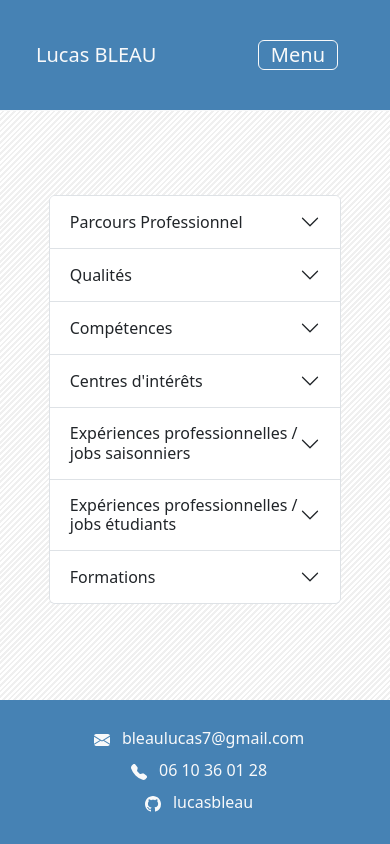
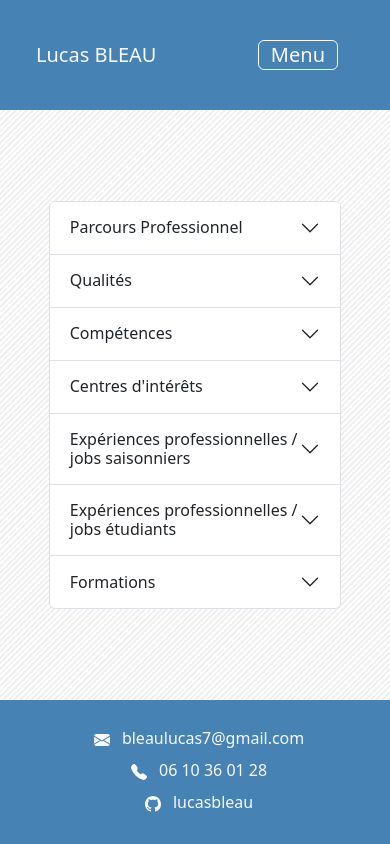
Before and after one commit to lucasbleau/Portfolio2, a PHP site: page /presentation.html in a window 390 px wide. Run offline with PHP 8.4, Linux system fonts and the light colour scheme.

Commit message:
rectif responsive

```diff
--- a/src/presentation.html
+++ b/src/presentation.html
@@ -12,9 +12,13 @@
 </head>
 <body>
 
+<!--PRESENTATION-->
+
+<div class="d-flex flex-column justify-content-between full-vh">
+
     <!--NAVBAR-->
 
-<nav class="navbar navbar-expand-lg p-4 clr1 border-bottom border-light w-100">
+    <nav class="navbar navbar-expand-lg p-4 clr1 w-100 z-3">
         <div class="container-fluid">
             <a class="navbar-brand text-light">Lucas BLEAU</a>
             <button class="navbar-toggler m-3 border border-light" type="button" data-bs-toggle="collapse" data-bs-target="#navbarTogglerDemo03" aria-controls="navbarTogglerDemo03" aria-expanded="false" aria-label="Toggle navigation">
@@ -44,10 +48,8 @@
 
     <!--FIN NAVBAR-->
 
-<!--PRESENTATION-->
-
-<div class="accordion w-75 mx-auto pad-pre" id="accordionPanelsStayOpenExample">
-    <div class="accordion-item">
+    <div class="accordion d-flex flex-column justify-content-center align-items-center my-5" id="accordionPanelsStayOpenExample">
+        <div class="accordion-item w-75">
             <h2 class="accordion-header">
                 <button class="accordion-button collapsed" type="button" data-bs-toggle="collapse" data-bs-target="#panelsStayOpen-collapseOne" aria-expanded="false" aria-controls="panelsStayOpen-collapseOne">
                     Parcours Professionnel
@@ -59,7 +61,7 @@
                 </div>
             </div>
         </div>
-    <div class="accordion-item">
+        <div class="accordion-item w-75">
             <h2 class="accordion-header">
                 <button class="accordion-button collapsed" type="button" data-bs-toggle="collapse" data-bs-target="#panelsStayOpen-collapseTwo" aria-expanded="false" aria-controls="panelsStayOpen-collapseTwo">
                     Qualités
@@ -76,7 +78,7 @@
                 </div>
             </div>
         </div>
-    <div class="accordion-item">
+        <div class="accordion-item w-75">
             <h2 class="accordion-header">
                 <button class="accordion-button collapsed" type="button" data-bs-toggle="collapse" data-bs-target="#panelsStayOpen-collapseThree" aria-expanded="false" aria-controls="panelsStayOpen-collapseThree">
                     Compétences
@@ -94,7 +96,7 @@
                 </div>
             </div>
         </div>
-    <div class="accordion-item">
+        <div class="accordion-item w-75">
             <h2 class="accordion-header">
                 <button class="accordion-button collapsed" type="button" data-bs-toggle="collapse" data-bs-target="#panelsStayOpen-collapseFour" aria-expanded="false" aria-controls="panelsStayOpen-collapseFour">
                     Centres d'intérêts
@@ -109,7 +111,7 @@
                 </div>
             </div>
         </div>
-    <div class="accordion-item">
+        <div class="accordion-item w-75">
             <h2 class="accordion-header">
                 <button class="accordion-button collapsed" type="button" data-bs-toggle="collapse" data-bs-target="#panelsStayOpen-collapseFive" aria-expanded="false" aria-controls="panelsStayOpen-collapseFive">
                     Expériences professionnelles / jobs saisonniers
@@ -126,7 +128,7 @@
                 </div>
             </div>
         </div>
-    <div class="accordion-item">
+        <div class="accordion-item w-75">
             <h2 class="accordion-header">
                 <button class="accordion-button collapsed" type="button" data-bs-toggle="collapse" data-bs-target="#panelsStayOpen-collapseSix" aria-expanded="false" aria-controls="panelsStayOpen-collapseSix">
                     Expériences professionnelles / jobs étudiants
@@ -143,7 +145,7 @@
                 </div>
             </div>
         </div>
-    <div class="accordion-item">
+        <div class="accordion-item w-75">
             <h2 class="accordion-header">
                 <button class="accordion-button collapsed" type="button" data-bs-toggle="collapse" data-bs-target="#panelsStayOpen-collapseSeven" aria-expanded="false" aria-controls="panelsStayOpen-collapseSeven">
                     Formations
@@ -162,11 +164,9 @@
         </div>
     </div>
 
-<!--FIN PRESENTATION-->
-
     <!--FOOTER-->
 
-<div class="position-fixed bottom-0 w-100 p-4 clr1">
+    <div class="bottom-0 w-100 p-4 clr1">
         <div class="row">
             <div class="col-12 col-lg-4 p-0 text-center">
                 <a href="mailto:bleaulucas7@gmail.com" class="text-decoration-none text-light">
@@ -185,7 +185,7 @@
                 </a>
             </div>
             <div class="col-12 col-lg-4 p-0 text-center">
-            <a class="text-decoration-none text-light" target="_blank">
+                <a href="https://github.com/lucasbleau" class="text-decoration-none text-light" target="_blank">
                     <svg xmlns="http://www.w3.org/2000/svg" class="m-2" width="16" height="16" fill="currentColor" class="bi bi-github" viewBox="0 0 16 16">
                         <path d="M8 0C3.58 0 0 3.58 0 8c0 3.54 2.29 6.53 5.47 7.59.4.07.55-.17.55-.38 0-.19-.01-.82-.01-1.49-2.01.37-2.53-.49-2.69-.94-.09-.23-.48-.94-.82-1.13-.28-.15-.68-.52-.01-.53.63-.01 1.08.58 1.23.82.72 1.21 1.87.87 2.33.66.07-.52.28-.87.51-1.07-1.78-.2-3.64-.89-3.64-3.95 0-.87.31-1.59.82-2.15-.08-.2-.36-1.02.08-2.12 0 0 .67-.21 2.2.82.64-.18 1.32-.27 2-.27s1.36.09 2 .27c1.53-1.04 2.2-.82 2.2-.82.44 1.1.16 1.92.08 2.12.51.56.82 1.27.82 2.15 0 3.07-1.87 3.75-3.65 3.95.29.25.54.73.54 1.48 0 1.07-.01 1.93-.01 2.2 0 .21.15.46.55.38A8.01 8.01 0 0 0 16 8c0-4.42-3.58-8-8-8"/>
                     </svg>
@@ -196,6 +196,10 @@
     </div>
 
     <!--FIN FOOTER-->
+
+</div>
+
+<!--FIN PRESENTATION-->
 
 <!--SCRIPT-->
 
--- a/src/projets.html
+++ b/src/projets.html
@@ -71,7 +71,7 @@
             </a>
         </div>
         <div class="col-12 col-lg-4 p-0 text-center">
-            <a class="text-decoration-none text-light" target="_blank">
+            <a href="https://github.com/lucasbleau" class="text-decoration-none text-light" target="_blank">
                 <svg xmlns="http://www.w3.org/2000/svg" class="m-2" width="16" height="16" fill="currentColor" class="bi bi-github" viewBox="0 0 16 16">
                     <path d="M8 0C3.58 0 0 3.58 0 8c0 3.54 2.29 6.53 5.47 7.59.4.07.55-.17.55-.38 0-.19-.01-.82-.01-1.49-2.01.37-2.53-.49-2.69-.94-.09-.23-.48-.94-.82-1.13-.28-.15-.68-.52-.01-.53.63-.01 1.08.58 1.23.82.72 1.21 1.87.87 2.33.66.07-.52.28-.87.51-1.07-1.78-.2-3.64-.89-3.64-3.95 0-.87.31-1.59.82-2.15-.08-.2-.36-1.02.08-2.12 0 0 .67-.21 2.2.82.64-.18 1.32-.27 2-.27s1.36.09 2 .27c1.53-1.04 2.2-.82 2.2-.82.44 1.1.16 1.92.08 2.12.51.56.82 1.27.82 2.15 0 3.07-1.87 3.75-3.65 3.95.29.25.54.73.54 1.48 0 1.07-.01 1.93-.01 2.2 0 .21.15.46.55.38A8.01 8.01 0 0 0 16 8c0-4.42-3.58-8-8-8"/>
                 </svg>
--- a/src/style.css
+++ b/src/style.css
@@ -11,8 +11,8 @@ body {
     transparent 2px, transparent 4px), linear-gradient(90deg, rgb(255, 255, 255), rgb(255, 255, 255));
 }
 
-.verti {
-    height: 100%;
+.full-vh{
+    min-height: 100vh;
 }
 
 img {
@@ -20,94 +20,95 @@ img {
     min-width: 120px;
 }
 
-.pad-acc {
-    padding-top: 20vh;
-}
+/*@media only screen and (min-width: 992px) {*/
+/*    .R-accueil {*/
+/*        padding-top: calc(10vh + 5%);*/
+/*    }*/
+/*    .R-presentation {*/
+/*        padding-top: 15%;*/
+/*    }*/
+/*    .R-veille {*/
+/*        padding-top: 12%;*/
+/*    }*/
 
-.pad-pre {
-    padding-top: 10vh;
-}
+/*}*/
 
-.pad-VT {
-    padding-top: 4vh;
-}
+/*@media only screen and (min-width: 880px) and (max-width: 992px){*/
+/*    .passions {*/
+/*        padding-top: 12vh;*/
+/*    }*/
+/*}*/
 
-@media only screen and (min-width: 992px) {
-    .container .accordion {
-        padding-top: 18vh;
-        padding-bottom: 14vh;
-    }
-    .accordion {
-        padding-bottom: 20vh;
-    }
-    .passions {
-        padding-top: 8vh;
-        padding-bottom: 10vh;
-    }
-}
+/*@media only screen and (min-width: 768px) and (max-width: 880px){*/
+/*    .passions {*/
+/*        padding-top: 14vh;*/
+/*    }*/
+/*}*/
 
-@media only screen and (min-width: 880px) and (max-width: 992px){
-    .passions {
-        padding-top: 12vh;
-    }
-}
+/*@media only screen and (min-width: 768px) and (max-width: 992px){*/
+/*    .R-accueil {*/
+/*        padding-top: 15%;*/
+/*        padding-bottom: 20%;*/
+/*    }*/
+/*    .R-presentation {*/
+/*        padding-top: 25%;*/
+/*        padding-bottom: 100%;*/
+/*    }*/
+/*    .R-veille {*/
+/*        padding-top: 15%;*/
+/*    }*/
+/*}*/
 
-@media only screen and (min-width: 768px) and (max-width: 880px){
-    .passions {
-        padding-top: 14vh;
-    }
-}
+/*@media only screen and (min-width: 576px) and (max-width: 768px){*/
+/*    .R-accueil {*/
+/*        padding-top: 18%;*/
+/*        padding-bottom: 120%;*/
+/*    }*/
+/*    .R-presentation {*/
+/*        padding-top: 32%;*/
+/*        padding-bottom: 115%;*/
+/*    }*/
+/*    .R-veille {*/
+/*        padding-top: 16%;*/
+/*        padding-bottom: 135%;*/
+/*    }*/
+/*}*/
 
-@media only screen and (min-width: 768px) and (max-width: 992px){
-    .container {
-        padding-top: 20vh;
-        padding-bottom: 22vh;
-    }
-    .accordion {
-        padding-bottom: 22vh;
-    }
-    .pad-VT {
-        padding-top: 6vh;
-        padding-bottom: 24vh;
-    }
-}
+/*@media only screen and (min-width: 460px) and (max-width: 576px){*/
+/*    .R-accueil {*/
+/*        padding-top: 30%;*/
+/*        padding-bottom: 180%;*/
+/*    }*/
+/*    .R-presentation {*/
+/*        padding-top: 43%;*/
+/*        padding-bottom: 160%;*/
+/*    }*/
+/*    .R-veille {*/
+/*        padding-top: 15%;*/
+/*    }*/
+/*}*/
 
-@media only screen and (min-width: 576px) and (max-width: 768px){
-    .container {
-        padding-top: 22vh;
-        padding-bottom: 24vh;
-    }
-    .accordion {
-        padding-bottom: 24vh;
-    }
-    .passions {
-        padding-top: 17vh;
-    }
-    .pad-VT {
-        padding-top: 6vh;
-        padding-bottom: 24vh;
-    }
-}
+/*@media only screen and (min-width: 370px) and (max-width: 460px) {*/
+/*    .R-accueil {*/
+/*        padding-top: 35%;*/
+/*        padding-bottom: 250%;*/
+/*    }*/
+/*    .R-presentation {*/
+/*        padding-top: 50%;*/
+/*        padding-bottom: 240%;*/
+/*    }*/
+/*}*/
 
-@media only screen and (min-width: 200px) and (max-width: 576px){
-    .container {
-        padding-top: 25vh;
-        padding-bottom: 32vh;
-    }
-    .accordion {
-        padding-bottom: 28vh;
-    }
-    .passions {
-        padding-top: 10vh;
-    }
-    .passions > .row2 {
-        margin-bottom: 25vh;
-    }
-    .pad-VT {
-        padding-top: 1vh;
-        padding-bottom: 24vh;
-    }
-}
+/*@media only screen and (min-width: 250px) and (max-width: 370px) {*/
+/*    .R-accueil {*/
+/*        padding-top: 35%;*/
+/*        padding-bottom: 330%;*/
+/*    }*/
+/*    .R-presentation {*/
+/*        padding-top: 60%;*/
+/*        padding-bottom: 350%;*/
+/*    }*/
+/*}*/
 
 .hovereffect {
     width:100%;
```
Also changed, not shown: src/index.html (+13 -9 lines), src/passions.html (+12 -8 lines), src/veilleT.html (+11 -8 lines). Lines whose indentation alone changed are shown as unchanged.
